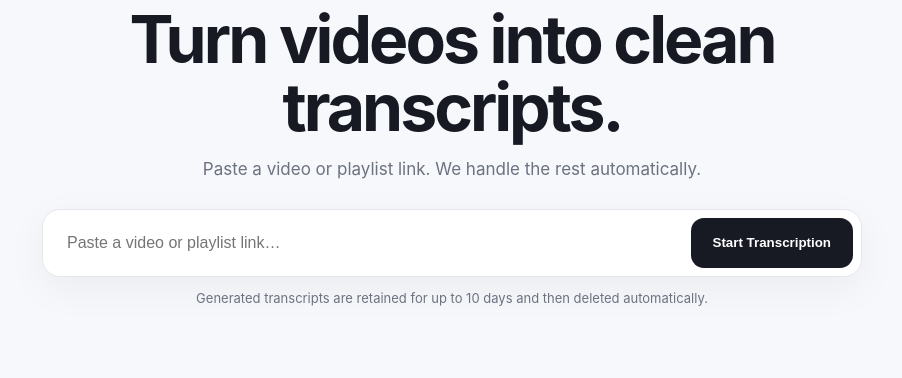
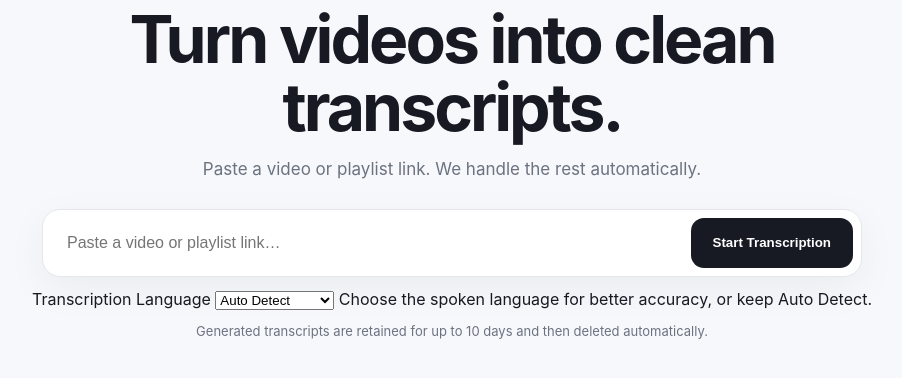
Before and after one commit to Muhannad7usam/universal-video-transcriber, a FastAPI app: page / in a window 1280 px wide. Shown: the part 173-551 px from the top of the page, without its empty margins (188-1090 px from the left). Run offline with FastAPI, Linux system fonts and the light colour scheme.

Commit message:
Add editor transcription language selector

```diff
--- a/web_app/templates/index.html
+++ b/web_app/templates/index.html
@@ -1 +1,43 @@
-<!doctype html><html lang="en"><head><meta charset="utf-8"><meta name="viewport" content="width=device-width,initial-scale=1"><title>Universal Video Transcriber</title><link rel="stylesheet" href="/static/app.css"></head><body><main class="shell"><header><div class="brand"><span class="logo">UT</span><span>Universal Video Transcriber</span></div><div class="lang"><button data-lang="en">EN</button><button data-lang="ar">عربي</button></div></header><section class="hero"><div class="eyebrow">LOCAL-FIRST TRANSCRIPTION</div><h1 data-i18n="headline">Turn videos into clean transcripts.</h1><p data-i18n="sub">Paste a video or playlist link. We handle the rest automatically.</p><div class="input-row"><input id="url" type="url" placeholder="Paste a video or playlist link…" autocomplete="off"><button id="start" class="primary" data-i18n="start">Start Transcription</button></div><p class="privacy" data-i18n="privacy">Generated transcripts are retained for up to 10 days and then deleted automatically.</p></section><section id="content"></section></main><script src="/static/app.js"></script></body></html>
+<!doctype html>
+<html lang="en">
+<head>
+  <meta charset="utf-8">
+  <meta name="viewport" content="width=device-width,initial-scale=1">
+  <title>Universal Video Transcriber</title>
+  <link rel="stylesheet" href="/static/app.css">
+</head>
+<body>
+  <main class="shell">
+    <header>
+      <div class="brand"><span class="logo">UT</span><span>Universal Video Transcriber</span></div>
+      <div class="lang"><button data-lang="en">EN</button><button data-lang="ar">عربي</button></div>
+    </header>
+
+    <section class="hero">
+      <div class="eyebrow">LOCAL-FIRST TRANSCRIPTION</div>
+      <h1 data-i18n="headline">Turn videos into clean transcripts.</h1>
+      <p data-i18n="sub">Paste a video or playlist link. We handle the rest automatically.</p>
+
+      <div class="input-row">
+        <input id="url" type="url" placeholder="Paste a video or playlist link…" autocomplete="off">
+        <button id="start" class="primary" data-i18n="start">Start Transcription</button>
+      </div>
+
+      <div class="language-row">
+        <label for="transcription-language" data-i18n="transcriptionLanguage">Transcription Language</label>
+        <select id="transcription-language" aria-label="Transcription Language">
+          <option value="auto">Auto Detect</option>
+          <option value="ar">Arabic — العربية</option>
+          <option value="en">English</option>
+        </select>
+        <span class="language-help" data-i18n="languageHelp">Choose the spoken language for better accuracy, or keep Auto Detect.</span>
+      </div>
+
+      <p class="privacy" data-i18n="privacy">Generated transcripts are retained for up to 10 days and then deleted automatically.</p>
+    </section>
+
+    <section id="content"></section>
+  </main>
+  <script src="/static/app.js"></script>
+</body>
+</html>
```
